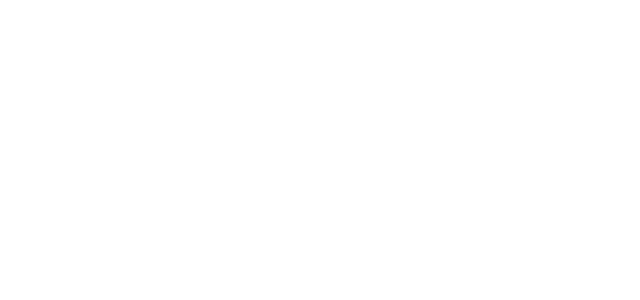
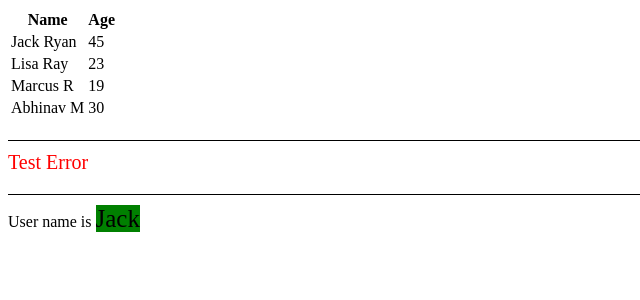
Before and after one commit to ayeayethet151198/angular-training, an Angular app: page /test3 in a window 1280 px wide. Before the commit this address led to /. Shown: the top 300 px of the page, without its empty margins (0-640 px from the left). Built offline with nearby package versions, Linux system fonts and the light colour scheme.

Commit message:
day5-assignment

```diff
--- a/src/app/app-routing.module.ts
+++ b/src/app/app-routing.module.ts
@@ -2,6 +2,7 @@
 import { RouterModule, Routes } from '@angular/router';
 import { Test1PageComponent } from './pages/test1-page/test1-page.component';
 import { Test2PageComponent } from './pages/test2-page/test2-page.component';
+import { Test3PageComponent } from './pages/test3-page/test3-page.component';
 
 const routes: Routes = [
   {
@@ -11,6 +12,10 @@
   {
     path: 'test2',
     component: Test2PageComponent
+  },
+  {
+    path: 'test3',
+    component: Test3PageComponent
   }
 ];
 
--- a/src/app/app.module.ts
+++ b/src/app/app.module.ts
@@ -5,12 +5,14 @@
 import { AppComponent } from './app.component';
 import { Test1PageComponent } from './pages/test1-page/test1-page.component';
 import { Test2PageComponent } from './pages/test2-page/test2-page.component';
+import { Test3PageComponent } from './pages/test3-page/test3-page.component';
 
 @NgModule({
   declarations: [
     AppComponent,
     Test1PageComponent,
-    Test2PageComponent
+    Test2PageComponent,
+    Test3PageComponent
   ],
   imports: [
     BrowserModule,
--- /dev/null
+++ b/src/app/pages/test3-page/test3-page.component.html
@@ -0,0 +1,16 @@
+<div class="wrapper">
+  <table>
+    <tr>
+      <th [attr.colspan]="3">Name</th>
+      <th>Age</th>
+    </tr>
+    <tr *ngFor="let info of infos">
+      <td [attr.colspan]="3">{{ info.name}}</td>
+      <td>{{ info.age }}</td>
+    </tr>
+  </table>
+
+  <p [class.test]="isTrue">Test Error</p>
+
+  <p>User name is <span [style]="styleExpression">Jack</span></p>
+</div>
--- /dev/null
+++ b/src/app/pages/test3-page/test3-page.component.scss
@@ -0,0 +1,10 @@
+.wrapper{
+  .test{
+    color: red;
+    font-size: 20px;
+  }
+  p{
+    border-top: 1px solid black;
+    padding-top: 10px;
+  }
+}
--- /dev/null
+++ b/src/app/pages/test3-page/test3-page.component.ts
@@ -0,0 +1,37 @@
+import { Component, OnInit } from '@angular/core';
+
+@Component({
+  selector: 'app-test3-page',
+  templateUrl: './test3-page.component.html',
+  styleUrls: ['./test3-page.component.scss']
+})
+export class Test3PageComponent implements OnInit {
+  public infos = [
+    {
+      "name": "Jack Ryan",
+      "age": 45
+    },
+    {
+      "name": "Lisa Ray",
+      "age": 23
+    },
+    {
+      "name": "Marcus R",
+      "age": 19
+    },
+    {
+      "name": "Abhinav M",
+      "age": 30
+    },
+  ];
+
+  public isTrue = true;
+
+  public styleExpression = "font-size:25px;backgroundColor:green;";
+
+  constructor() { }
+
+  ngOnInit(): void {
+  }
+
+}
```
Also changed, not shown: 1 other file (tests, documents, lock files or other folders).
